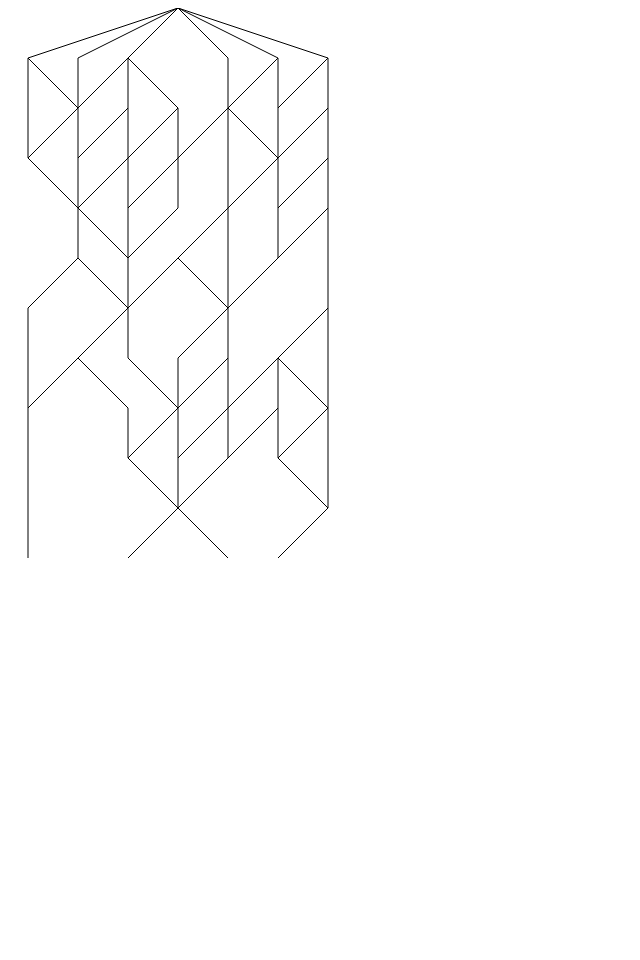
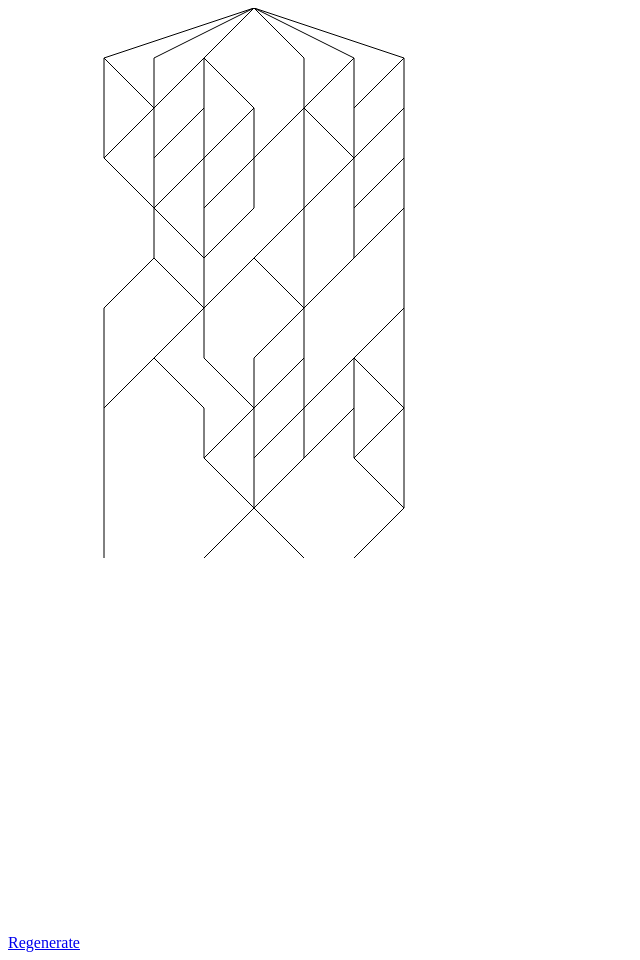
Before and after one commit to oelna/Slay-the-Spire-Map, a plain HTML site: page index.html in a window 1280 px wide. Shown: the whole page, without its empty margins (0-640 px from the left). Drawn offline with Linux system fonts and the light colour scheme.

Commit message:
Update index.html

```diff
--- a/index.html
+++ b/index.html
@@ -8,6 +8,7 @@
 </head>
 <body>
 
+	<a href="./">Regenerate</a>
 	<svg class="container" width="740" height="940" viewbox="0 0 740 940">
 
 	</svg>
```
